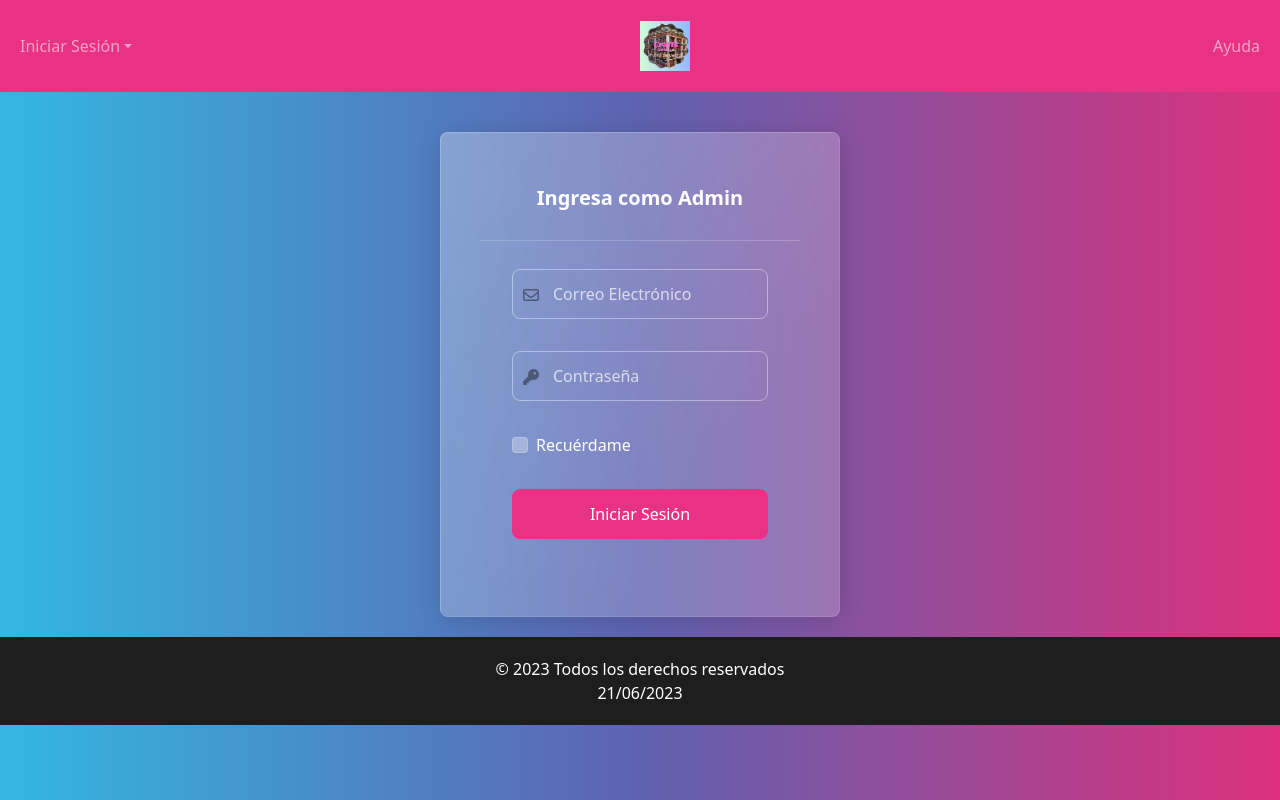
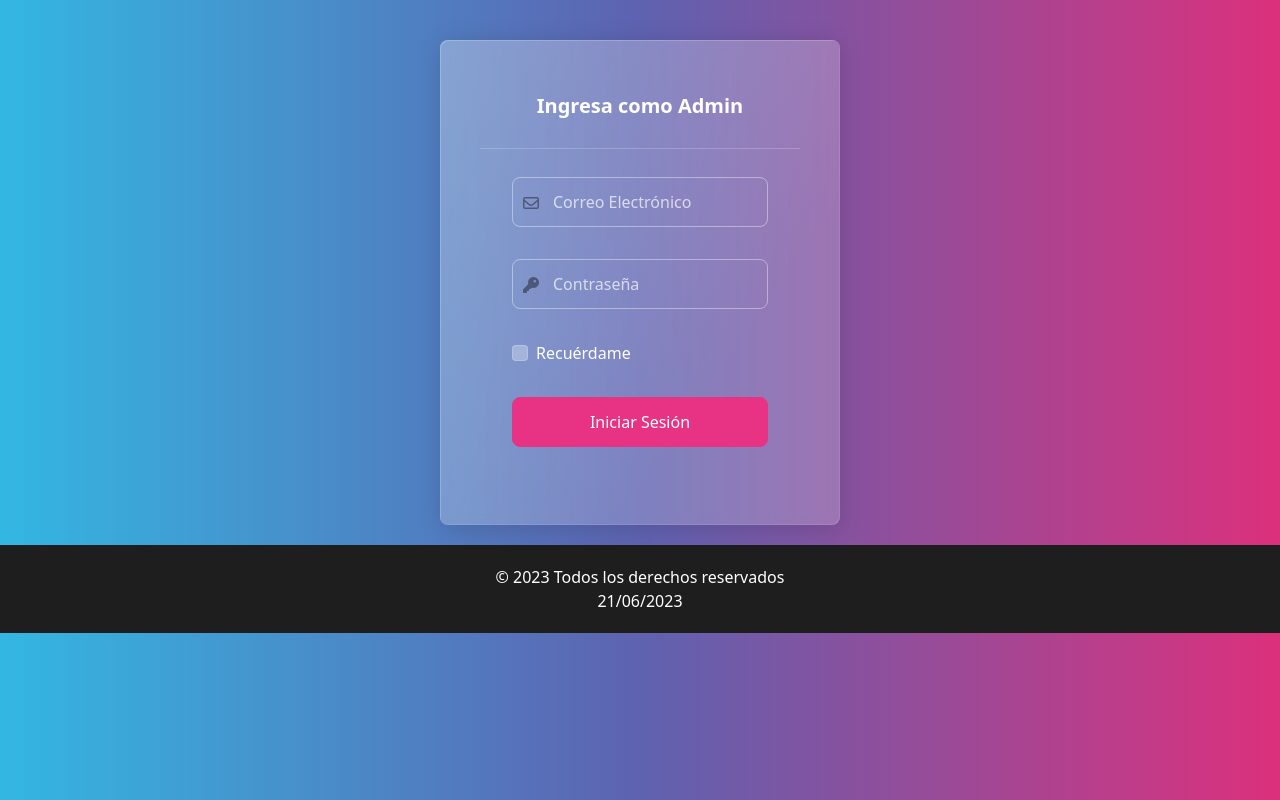
Before and after one commit to OskaritoLM/g, an Angular app: page /logadm in a window 1280 px wide. Built offline with nearby package versions, Linux system fonts and the light colour scheme.

Commit message:
MiniUpdate
Eliminación del Navar

```diff
--- a/src/app/app.component.html
+++ b/src/app/app.component.html
@@ -1,3 +1,2 @@
-<app-navar></app-navar>
 <router-outlet></router-outlet>
 <app-footer></app-footer>
--- a/src/app/app.module.ts
+++ b/src/app/app.module.ts
@@ -15,7 +15,6 @@ import { LogadmComponent } from './componentes/logadm/logadm.component';
 import { LogprovComponent } from './componentes/logprov/logprov.component';
 import { HomeUserComponent } from './componentes/home-user/home-user.component';
 import { ProdUserComponent } from './componentes/prod-user/prod-user.component';
-import { NavarComponent } from './componentes/navar/navar.component';
 import { LoginComponent } from './componentes/login/login.component';
 import { CommonModule } from '@angular/common';
 
@@ -34,7 +33,6 @@ import { CommonModule } from '@angular/common';
     LogprovComponent,
     HomeUserComponent,
     ProdUserComponent,
-    NavarComponent,
     LoginComponent
   ],
   imports: [
--- a/src/app/componentes/navar/navar.component.html
+++ /dev/null
@@ -1,33 +0,0 @@
-<nav class="navbar navbar-expand-sm bg-primary" data-bs-theme="dark">
-    <div class="container-fluid">
-      <div class="navbar-collapse justify-content-start"> <!-- Alineación a la izquierda -->
-        <ul class="navbar-nav">
-          <li class="nav-item dropdown" *ngIf="!isLoggedIn"> <!-- Mostrar solo si no está autenticado -->
-            <a class="nav-link dropdown-toggle" data-bs-toggle="dropdown" href="#" role="button" aria-haspopup="true" aria-expanded="false">Iniciar Sesión</a>
-            <div class="dropdown-menu">
-              <a class="dropdown-item" href="/registro">Registrate</a>
-              <div class="dropdown-divider"></div>
-              <a class="dropdown-item" href="/login">Clientes</a>
-              <a class="dropdown-item" href="/logadm">Administrador</a>
-              <a class="dropdown-item" href="/logprov">Proveedor</a>
-            </div>
-          </li>
-        </ul>
-      </div>
-      <div class="navbar-brand d-flex justify-content-center" *ngIf="!isLoggedIn"> <!-- Mostrar solo si está autenticado -->
-        <a href="">
-          <img src="assets/LogoCG.jpg" alt="Logo" width="50px" height="50px">
-        </a>
-      </div>
-      <div class="navbar-collapse justify-content-end"> <!-- Alineación a la derecha -->
-        <ul class="navbar-nav">
-          <li class="nav-item" *ngIf="isLoggedIn"> <!-- Mostrar solo si está autenticado -->
-            <a class="nav-link" href="/perfil">Perfil</a>
-          </li>
-          <li class="nav-item">
-            <a class="nav-link" href="/help">Ayuda</a>
-          </li>
-        </ul>
-      </div>
-    </div>
-  </nav>
--- a/src/app/componentes/navar/navar.component.ts
+++ /dev/null
@@ -1,16 +0,0 @@
-import { Component } from '@angular/core';
-import { AuthService } from 'src/app/services/auth.service';
-import { CommonModule } from '@angular/common';
-
-@Component({
-  selector: 'app-navar',
-  templateUrl: './navar.component.html',
-  styleUrls: ['./navar.component.css']
-})
-export class NavarComponent {
-  get isLoggedIn(): boolean {
-    return this.authService.isLoggedIn;
-  }
-
-  constructor(private authService: AuthService) {}
-}
```
Also changed, not shown: src/app/componentes/navar/navar.component.css (deleted), 1 other file (tests, documents, lock files or other folders).
